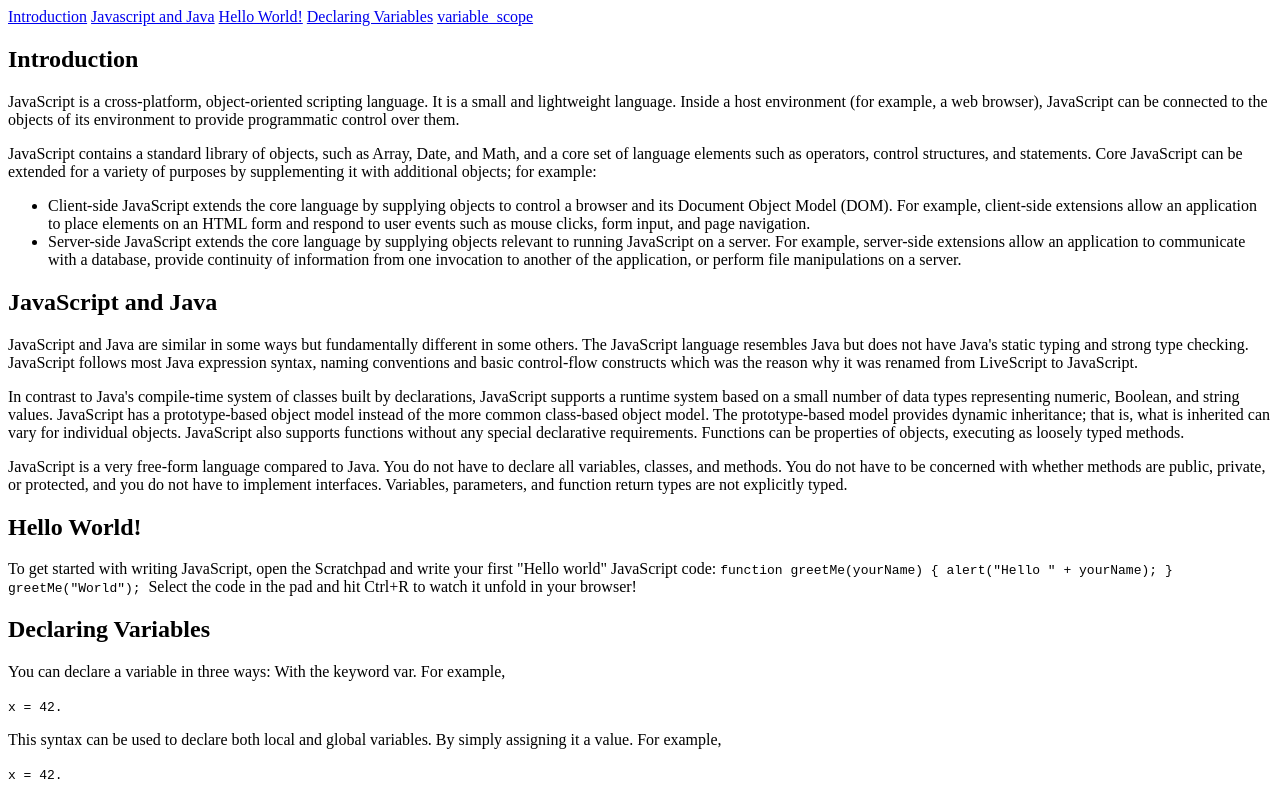
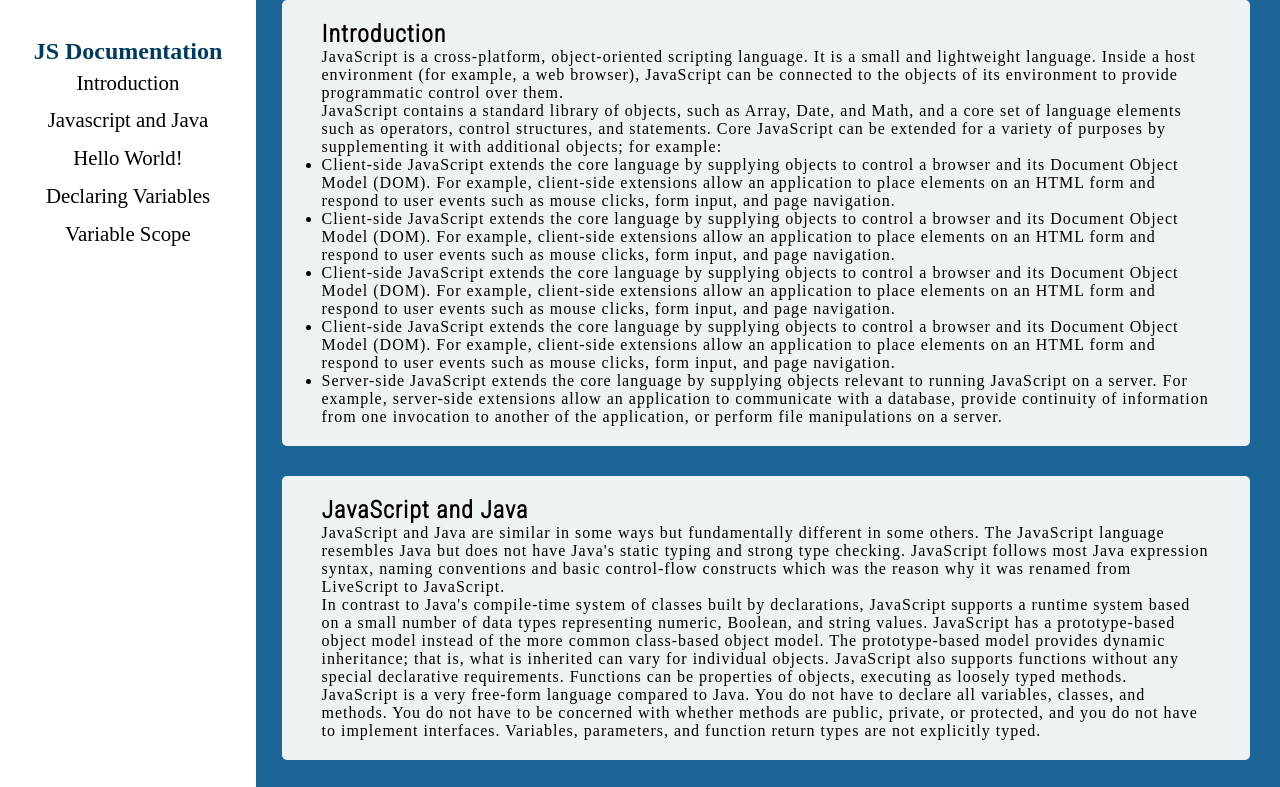
Before and after one commit to Shubhainder/Techniacal-Doc-Page-Microverse, a plain HTML site: page index.html in a window 1280 px wide. Shown: the top 787 px of the page. Drawn offline with Linux system fonts and the light colour scheme.

Commit message:
seconed commit

```diff
--- a/index.html
+++ b/index.html
@@ -4,15 +4,17 @@
     <meta charset="UTF-8" />
     <meta http-equiv="X-UA-Compatible" content="IE=edge" />
     <meta name="viewport" content="width=device-width, initial-scale=1.0" />
+    <link href="style.css" rel="stylesheet">
     <title>Technical Page</title>
   </head>
   <body>
-    <nav>
+    <nav  id="navbar">
+        <h2>JS Documentation</h2>
         <a href="#introduction">Introduction</a>
         <a href="#javaScript_and_java ">Javascript and Java</a>
         <a href="#hello_world ">Hello World!</a>
         <a href="#declaring_variables">Declaring Variables</a>
-        <a href="#variable_scope ">variable_scope</a>
+        <a href="#variable_scope ">Variable Scope</a>
     </nav>
     <main id="main-doc">
       <section id="header" class="main-section">
@@ -31,6 +33,27 @@
           for example:
         </p>
         <ul>
+          <li>
+            Client-side JavaScript extends the core language by supplying
+            objects to control a browser and its Document Object Model (DOM).
+            For example, client-side extensions allow an application to place
+            elements on an HTML form and respond to user events such as mouse
+            clicks, form input, and page navigation.
+          </li>
+          <li>
+            Client-side JavaScript extends the core language by supplying
+            objects to control a browser and its Document Object Model (DOM).
+            For example, client-side extensions allow an application to place
+            elements on an HTML form and respond to user events such as mouse
+            clicks, form input, and page navigation.
+          </li>
+          <li>
+            Client-side JavaScript extends the core language by supplying
+            objects to control a browser and its Document Object Model (DOM).
+            For example, client-side extensions allow an application to place
+            elements on an HTML form and respond to user events such as mouse
+            clicks, form input, and page navigation.
+          </li>
           <li>
             Client-side JavaScript extends the core language by supplying
             objects to control a browser and its Document Object Model (DOM).
--- /dev/null
+++ b/style.css
@@ -0,0 +1,61 @@
+@import url('https://fonts.googleapis.com/css2?family=Roboto+Condensed:wght@300&display=swap');
+@import url('https://fonts.googleapis.com/css2?family=Roboto+Condensed:wght@300&family=Ubuntu:wght@300&display=swap');
+* {
+    box-sizing: border-box;
+    margin: 0;
+    padding: 0;
+  }
+  body {
+      background-color: rgb(28, 102, 151);
+  }
+  nav {
+    height: 100vh;
+    display: flex;
+    flex-direction: column;
+    background-color: rgb(255, 255, 255);
+    padding: 3% 0;
+    width: 20%;
+    position: fixed;
+    top: 0;
+    left: 0;
+
+  }
+  nav h2{
+      text-align: center ;
+      color :rgb(0, 58, 97);
+  }
+  nav a {
+    text-align: center;
+    color: black;
+    text-decoration: none;
+    font-size: 1.3em;
+    border-bottom: 1px solid #fff;
+    padding: 2% 0 3%;
+  }
+  #main-doc{
+      margin-left: 22%;
+      letter-spacing: 1px;
+
+  }
+  header{
+    font-family: 'Roboto Condensed', sans-serif;
+  }
+  p li {
+    font-family: 'Ubuntu', sans-serif;
+    line-height:8%;
+    margin: 5px;
+    padding: 10px;
+
+  }
+  code{
+      background-color: #eee;
+      margin: 5px;
+      padding: 5px;
+  }
+  main section {
+    background-color: #edf2f4;
+    padding: 2% 4%;
+    margin-bottom: 30px;
+    border-radius: 5px;
+    width:97%;
+}
```
